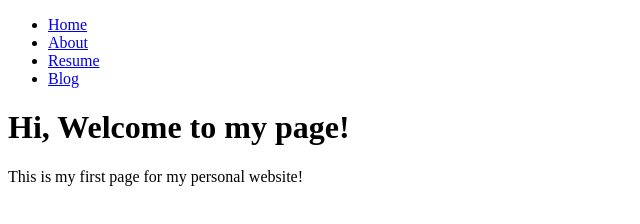
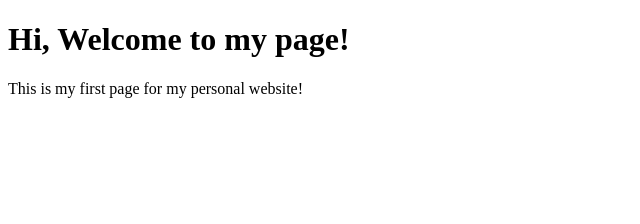
Before and after one commit to PigEatGrass/PigEatGrass, a plain HTML site: page index.html in a window 1280 px wide. Shown: the whole page, without its empty margins (0-640 px from the left). Drawn offline with Linux system fonts and the light colour scheme.

Commit message:
Update index.html

```diff
--- a/index.html
+++ b/index.html
@@ -4,14 +4,6 @@
    <title>YOUR NAME Portfolio</title>
  </head>
  <body>
-   <nav>
-     <ul>
-       <li><a href=”/”>Home</a></li>
-       <li><a href=”/about”>About</a></li>
-       <li><a href=”/resume”>Resume</a></li>
-       <li><a href=”/blog”>Blog</a></li>
-     </ul>
-   </nav>
    <div class=”container”>
      <div class=”blurb”>
        <h1>Hi, Welcome to my page!</h1>
```
